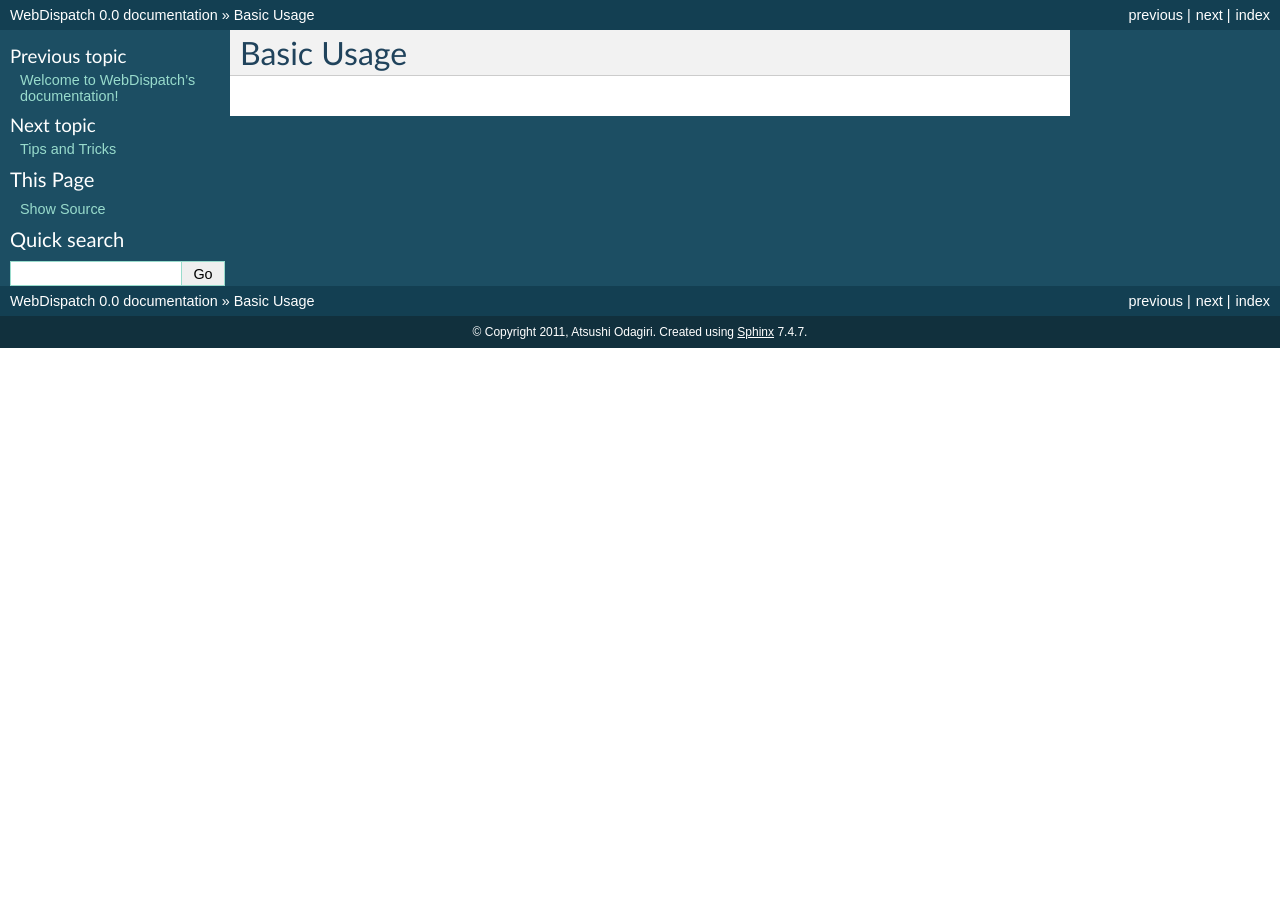
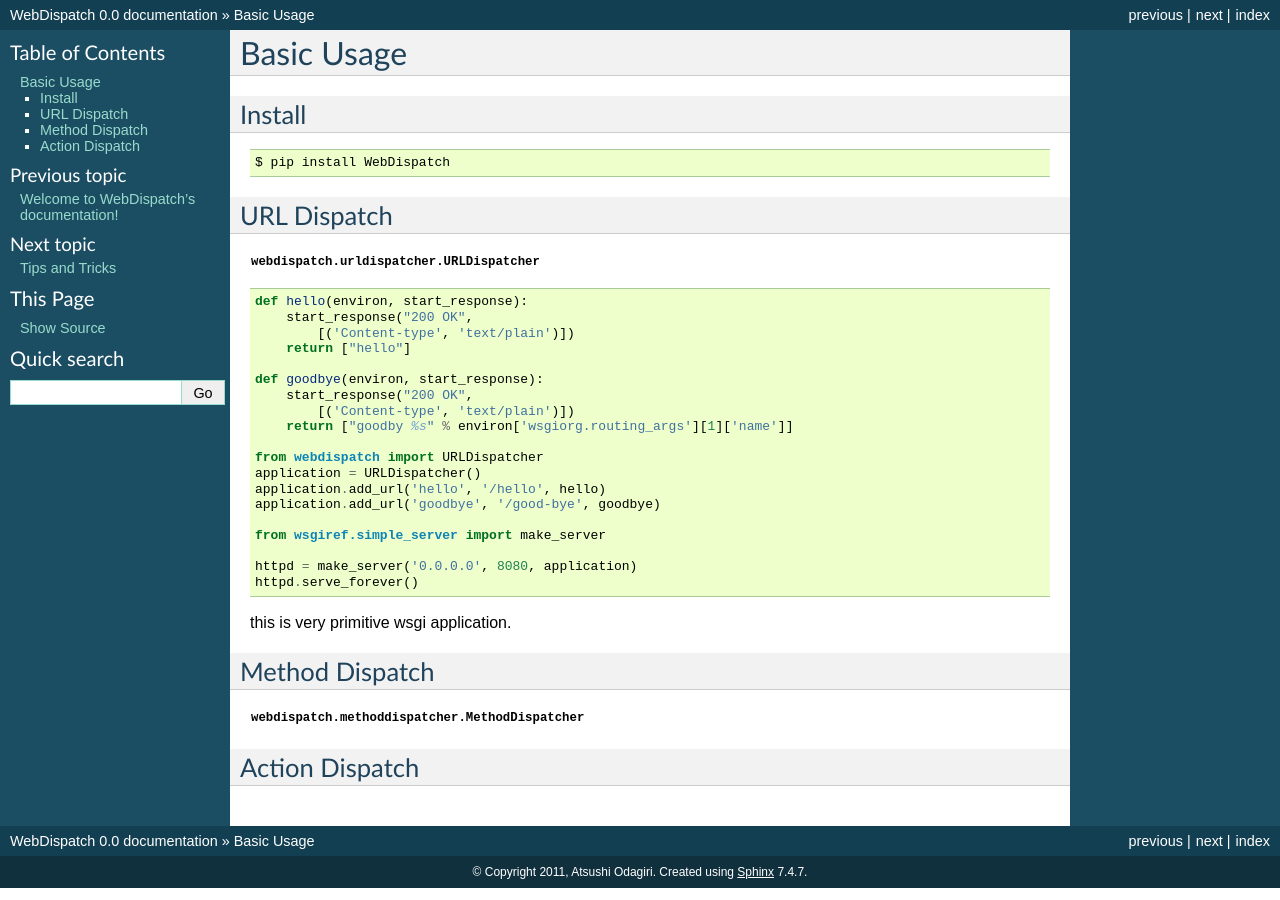
Before and after one commit to aodag/WebDispatch, a Sphinx documentation site: the page built from docs/basicusage.rst, in a window 1280 px wide. Built offline with Sphinx 7.4.7, drawn with Linux system fonts in a browser that asks for light colours.

Commit message:
document: basic usage

```diff
--- a/docs/basicusage.rst
+++ b/docs/basicusage.rst
@@ -1,2 +1,30 @@
+========================
 Basic Usage
 ========================
+
+
+Install
+---------------------------
+
+::
+
+ $ pip install WebDispatch
+
+
+URL Dispatch
+---------------------------
+
+:class:`webdispatch.urldispatcher.URLDispatcher`
+
+.. literalinclude:: first.py
+
+this is very primitive wsgi application.
+
+
+Method Dispatch
+---------------------------
+
+:class:`webdispatch.methoddispatcher.MethodDispatcher`
+
+Action Dispatch
+---------------------------
--- /dev/null
+++ b/docs/first.py
@@ -0,0 +1,19 @@
+def hello(environ, start_response):
+    start_response("200 OK",
+        [('Content-type', 'text/plain')])
+    return ["hello"]
+
+def goodbye(environ, start_response):
+    start_response("200 OK",
+        [('Content-type', 'text/plain')])
+    return ["goodby %s" % environ['wsgiorg.routing_args'][1]['name']]
+
+from webdispatch import URLDispatcher
+application = URLDispatcher()
+application.add_url('hello', '/hello', hello)
+application.add_url('goodbye', '/good-bye', goodbye)
+
+from wsgiref.simple_server import make_server
+
+httpd = make_server('0.0.0.0', 8080, application)
+httpd.serve_forever()
--- a/docs/index.rst
+++ b/docs/index.rst
@@ -16,6 +16,7 @@
 
    basicusage
    tipsandtricks
+   reference
 
 
 Indices and tables
```
Also changed, not shown: docs/reference.rst (added, +12 -0 lines), docs/tipsandtricks.rst (+16 -0 lines), 4 other files.
